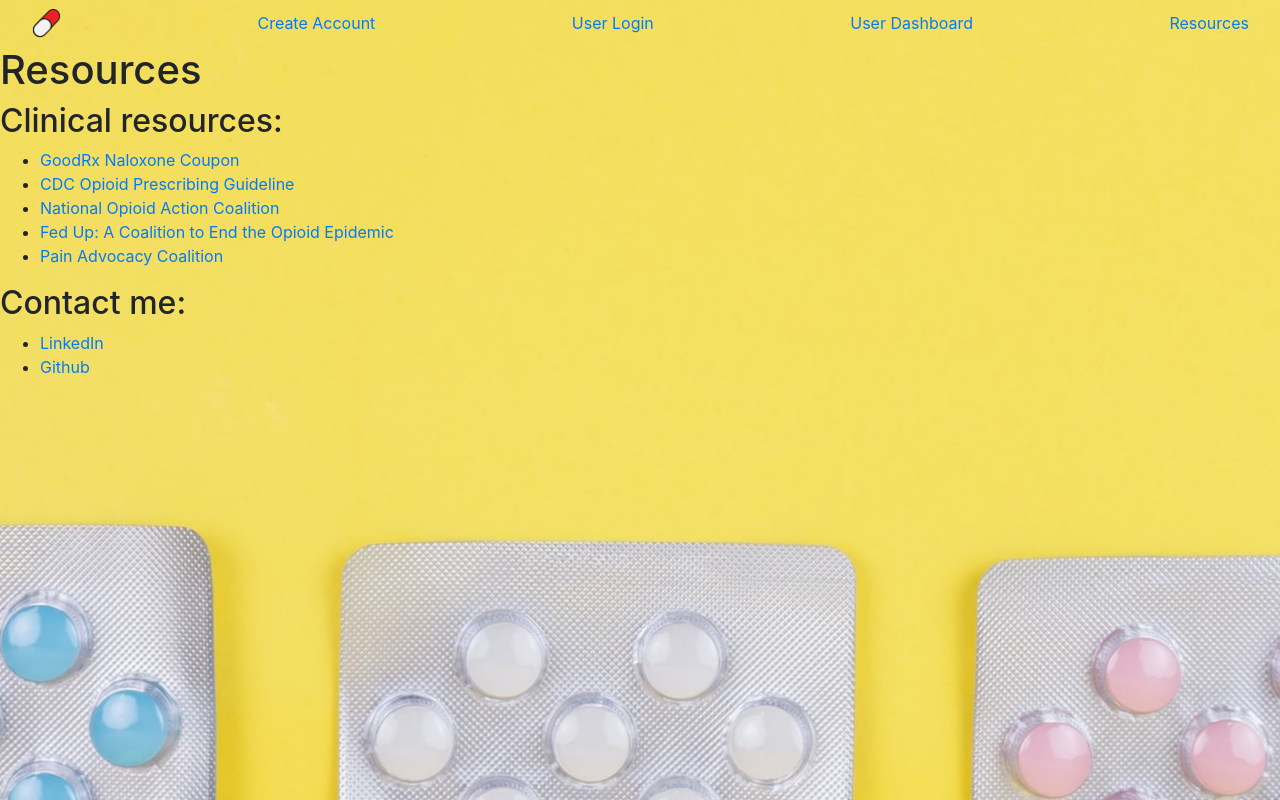
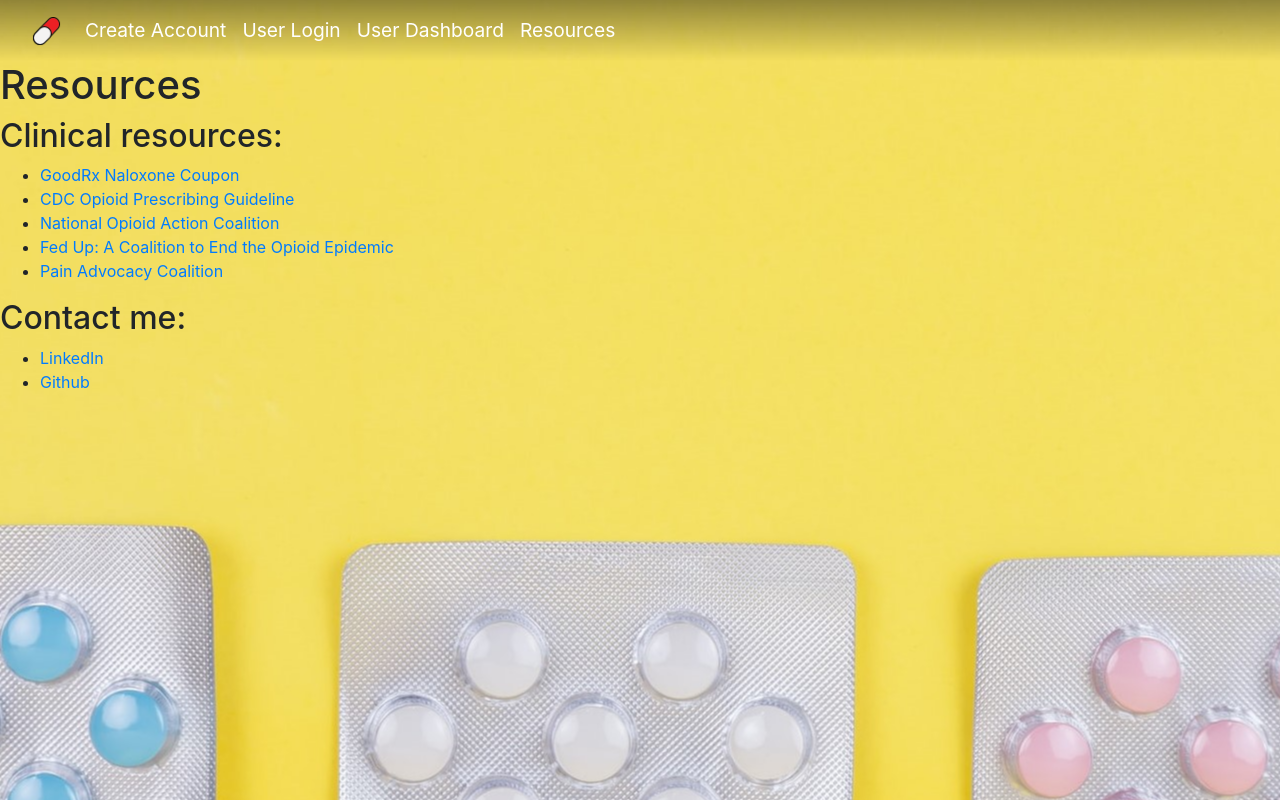
Before and after one commit to khanderz/MME-Calculator, a Flask app: page /resources in a window 1280 px wide. Run offline with Flask 2, Linux system fonts and the light colour scheme; tables that the repository leaves empty hold one stand-in row (values such as "Sample post"); some libraries are stand-ins or nearby versions.

Commit message:
Transparent nav bar

```diff
--- a/static/css/homepage.css
+++ b/static/css/homepage.css
@@ -1,4 +1,4 @@
-/* .homepage nav {
+.homepage nav {
     position: fixed;
     top: 0;
     left: 0;
@@ -32,16 +32,7 @@
     padding-top: 56px;
   }
 
-  .demo-1 {
-    background: no-repeat center/cover url('/static/img/blue_pink.jpg');
-  }
-   */
-
 
    body {
     background: url('/static/img/pale_yellow2.jpg') no-repeat center center fixed;
-
-    /* background-size: cover; */
-    width: 100vw;
-    height: 100vh;
   }
--- a/templates/base.html
+++ b/templates/base.html
@@ -45,14 +45,23 @@
 
   <body>
 
-
     <nav class="navbar navbar-expand-md nav-transparent w-100">
       <div class="container-fluid">
-      <a href="/"> <img src="/static/img/Pill-favicon-36x36.png" width="30" height="30" alt=""> </a>
-      <a href="/create_user">Create Account</a>
-      <a href="/login_page">User Login</a>
-      <a href="/users/{{user_id}}">User Dashboard</a>
-      <a href="/resources">Resources</a>
+      <a class="navbar-brand" href="/"> <img src="/static/img/Pill-favicon-36x36.png" width="30" height="30" alt=""> </a>
+      <div id="navbar" class="navbar-collapse collapse navbar-expand-lg">
+      <ul class="navbar-nav">
+        <li class="nav-item">
+      <a class="nav-link" href="/create_user">Create Account</a>
+    </li>
+        <li class="nav-item">
+      <a class="nav-link" href="/login_page">User Login</a>
+    </li>
+        <li class="nav-item">
+      <a class="nav-link" href="/users/{{user_id}}">User Dashboard</a>
+    </li>
+        <li class="nav-item">
+      <a class="nav-link" href="/resources">Resources</a>
+    </li>
       </div>
     </nav>
 
--- a/templates/homepage.html
+++ b/templates/homepage.html
@@ -3,10 +3,13 @@
 
 
 {% block body %}
+
 <body>
   <div class="d-flex justify-content-center"><h1>Morphine Milligram Equivalent (MME) Calculator</h1> </div>
 
   <main>
+    <div class="homepage">
+
     <div class="parent-container d-flex">
 
       <div class="container">
@@ -114,6 +117,7 @@
 
   <script src="/static/js/drug-calc.js"></script>
 
+</div>
 </body>
 
 <!-- logout -->
```
